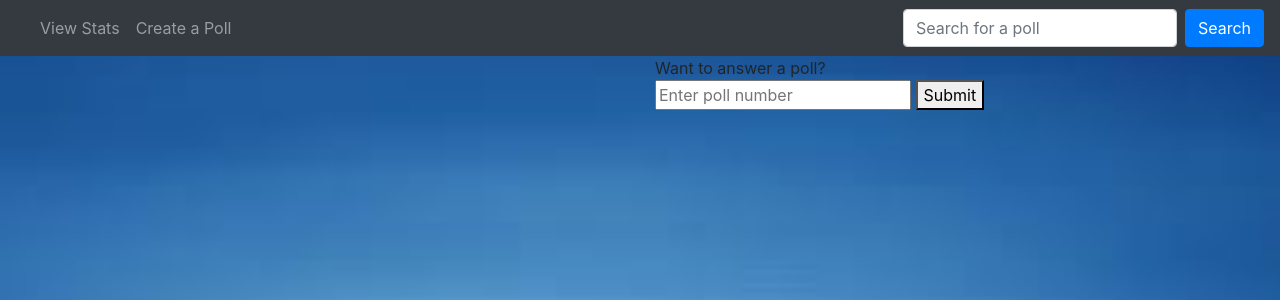
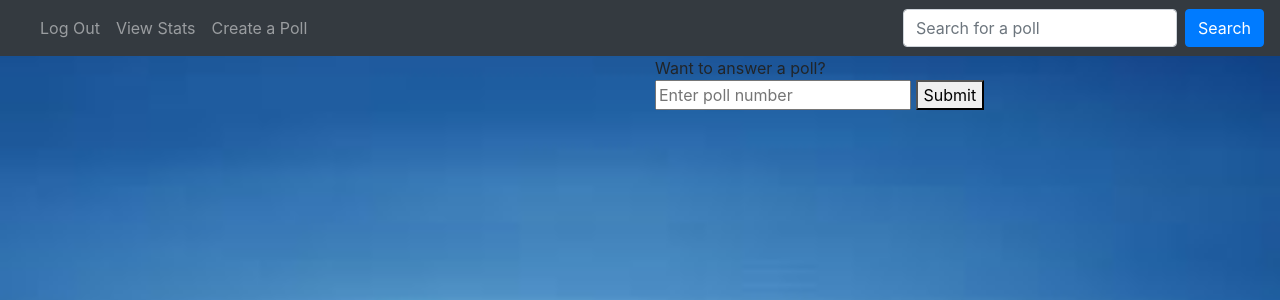
Before and after one commit to Terry-James/pollingsite, a PHP site: page /searchPoll.php in a window 1280 px wide. Shown: the top 300 px of the page. Run offline with PHP 8.4, Linux system fonts and the light colour scheme; the visitor is signed in with stand-in values (Sample User, id 1); data that the repository does not hold is empty.

Commit message:
added log out button

```diff
--- a/searchPoll.php
+++ b/searchPoll.php
@@ -30,6 +30,9 @@ if(!isset($_SESSION['email'])){
 
         <div class="collapse navbar-collapse" id="navbarSupportedContent">
             <ul class="navbar-nav mr-auto">
+                <li class="nav-item">
+                    <a class="nav-link" href="logOut.php">Log Out</a>
+                </li>
                 <li class="nav-item">
                     <a class="nav-link" href="#">View Stats</a>
                 </li>
@@ -87,7 +90,6 @@ if(!isset($_SESSION['email'])){
                 echo "</div>";
             }
         }
-
             ?>
         </div>
         </div>
```
